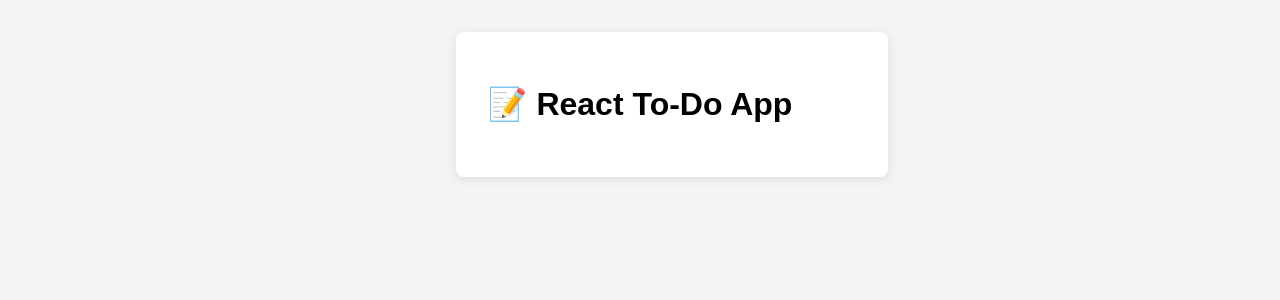
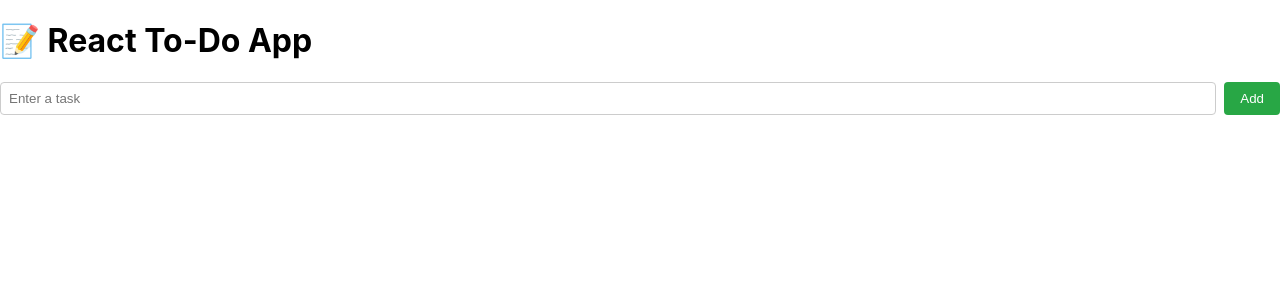
Before and after one commit to JssPlayZ/todoreactapp, a React (Create React App) app: page / in a window 1280 px wide. Shown: the top 300 px of the page. Built offline with nearby package versions, Linux system fonts and the light colour scheme.

Commit message:
Implement basic to-do functionality with add, complete, and delete features

```diff
--- a/src/App.css
+++ b/src/App.css
@@ -1,17 +1,33 @@
-body {
-  font-family: sans-serif;
-  background: #f4f4f4;
-  margin: 0;
-  padding: 2rem;
+form {
   display: flex;
-  justify-content: center;
+  gap: 0.5rem;
+  margin-bottom: 1rem;
 }
 
-.App {
-  background: white;
-  padding: 2rem;
-  border-radius: 8px;
-  width: 100%;
-  max-width: 500px;
-  box-shadow: 0 2px 10px rgba(0,0,0,0.1);
+input {
+  flex: 1;
+  padding: 0.5rem;
+  border: 1px solid #ccc;
+  border-radius: 4px;
 }
+
+button {
+  padding: 0.5rem 1rem;
+  background: #28a745;
+  color: white;
+  border: none;
+  border-radius: 4px;
+  cursor: pointer;
+}
+
+ul {
+  list-style: none;
+  padding: 0;
+}
+
+li {
+  background: #eee;
+  padding: 0.5rem;
+  margin-bottom: 0.5rem;
+  border-radius: 4px;
+}
--- a/src/App.js
+++ b/src/App.js
@@ -1,10 +1,63 @@
-import React from 'react';
+import React, { useState } from 'react';
 import './App.css';
 
 function App() {
+  const [task, setTask] = useState('');
+  const [todos, setTodos] = useState([]);
+
+  const handleSubmit = (e) => {
+    e.preventDefault();
+    if (!task.trim()) return;
+    setTodos([...todos, { text: task, completed: false }]);
+    setTask('');
+  };
+
+  const toggleComplete = (index) => {
+    const newTodos = [...todos];
+    newTodos[index].completed = !newTodos[index].completed;
+    setTodos(newTodos);
+  };
+
+  const deleteTodo = (index) => {
+    const newTodos = todos.filter((_, i) => i !== index);
+    setTodos(newTodos);
+  };
+
+
   return (
     <div className="App">
       <h1>📝 React To-Do App</h1>
+
+      <form onSubmit={handleSubmit}>
+        <input
+          type="text"
+          value={task}
+          onChange={(e) => setTask(e.target.value)}
+          placeholder="Enter a task"
+        />
+        <button type="submit">Add</button>
+      </form>
+
+      <ul>
+        {todos.map((todo, index) => (
+          <li key={index} style={{ display: 'flex', justifyContent: 'space-between', alignItems: 'center' }}>
+            <span
+              onClick={() => toggleComplete(index)}
+              style={{
+                textDecoration: todo.completed ? 'line-through' : 'none',
+                cursor: 'pointer',
+                flex: 1
+              }}
+            >
+              {todo.text}
+            </span>
+            <button onClick={() => deleteTodo(index)} style={{ marginLeft: '1rem', background: 'red', color: 'white', border: 'none', padding: '0.25rem 0.5rem', borderRadius: '4px' }}>
+              Delete
+            </button>
+          </li>
+
+        ))}
+      </ul>
     </div>
   );
 }
--- a/src/index.js
+++ b/src/index.js
@@ -2,7 +2,6 @@ import React from 'react';
 import ReactDOM from 'react-dom/client';
 import './index.css';
 import App from './App';
-import reportWebVitals from './reportWebVitals';
 
 const root = ReactDOM.createRoot(document.getElementById('root'));
 root.render(
@@ -14,4 +13,3 @@ root.render(
 // If you want to start measuring performance in your app, pass a function
 // to log results (for example: reportWebVitals(console.log))
 // or send to an analytics endpoint. Learn more: https://bit.ly/CRA-vitals
-reportWebVitals();
```
